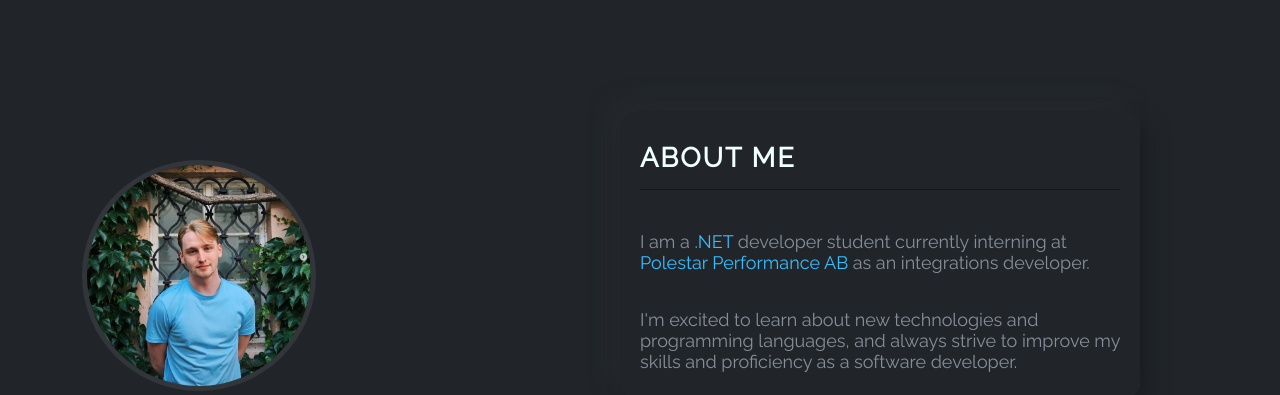
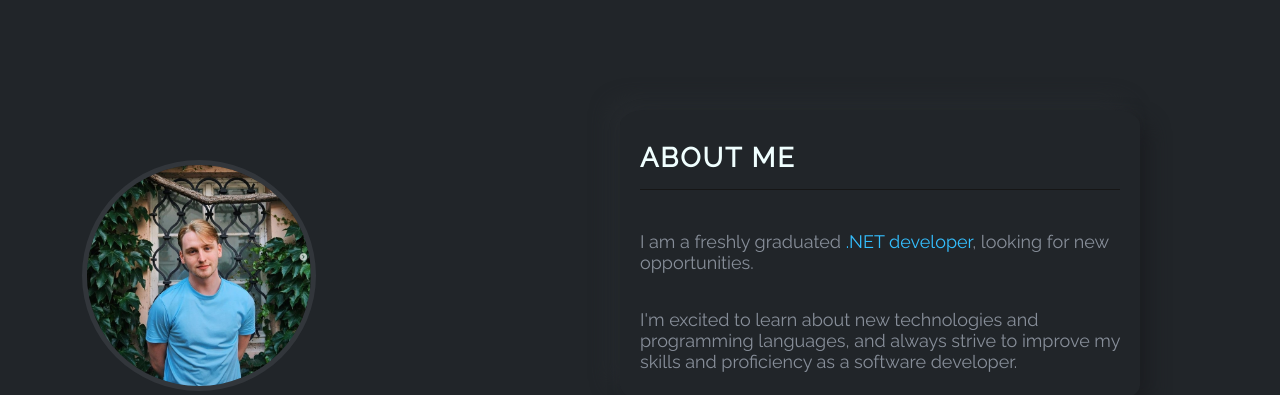
Before and after one commit to rickardthunborg/RickardCV, a plain HTML site: page index.html in a window 1280 px wide. Shown: the top 395 px of the page. Drawn offline with Linux system fonts and the light colour scheme.

Commit message:
not a student anymore

```diff
--- a/index.html
+++ b/index.html
@@ -43,7 +43,7 @@
                 <h2>ABOUT ME</h2>
 
                 <p>
-                    I am a <a href="https://dotnet.microsoft.com/en-us/learn/dotnet/what-is-dotnet">.NET</a> developer student currently interning at <a href="https://www.polestar.com/se/">Polestar Performance AB</a> as an integrations developer.
+                    I am a freshly graduated <a href="https://dotnet.microsoft.com/en-us/learn/dotnet/what-is-dotnet">.NET developer</a>, looking for new opportunities.
 
                 </p>
                 <p>I'm excited to learn about new technologies and programming languages, and always strive to improve
```
